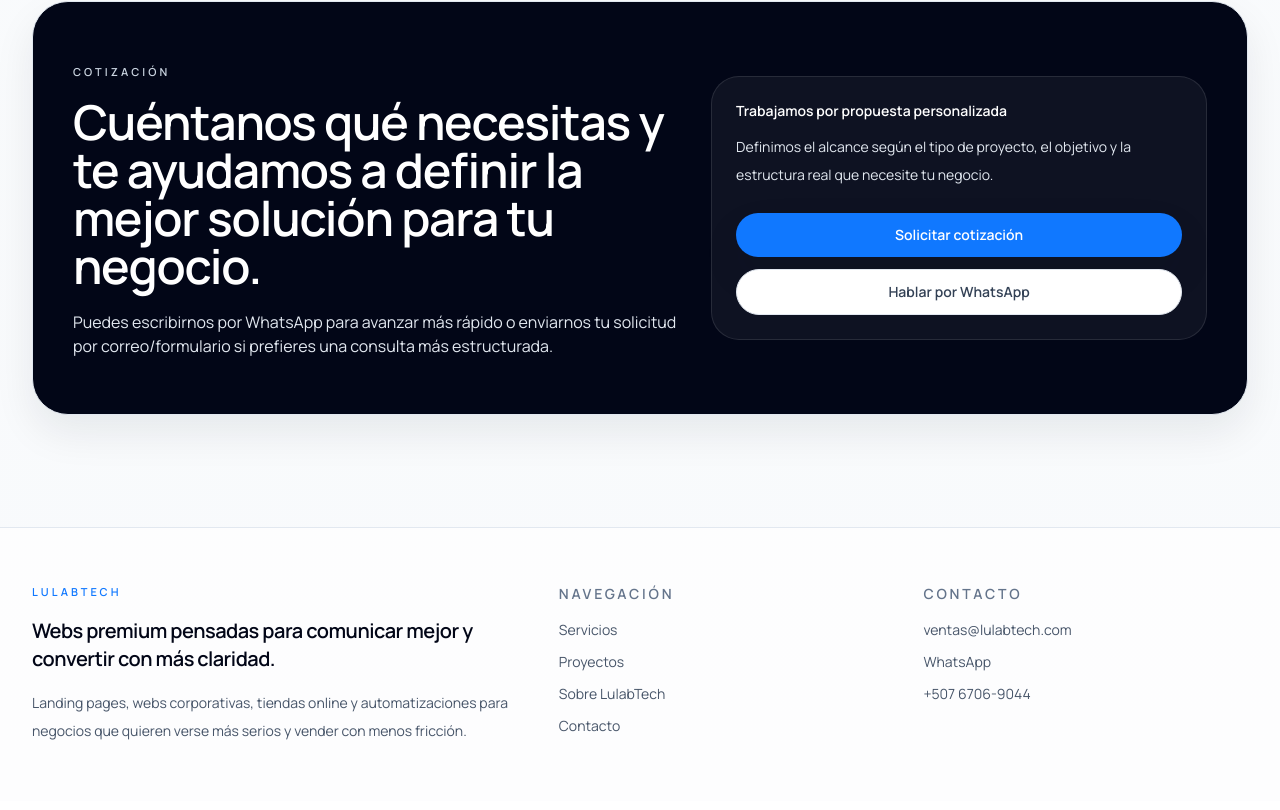
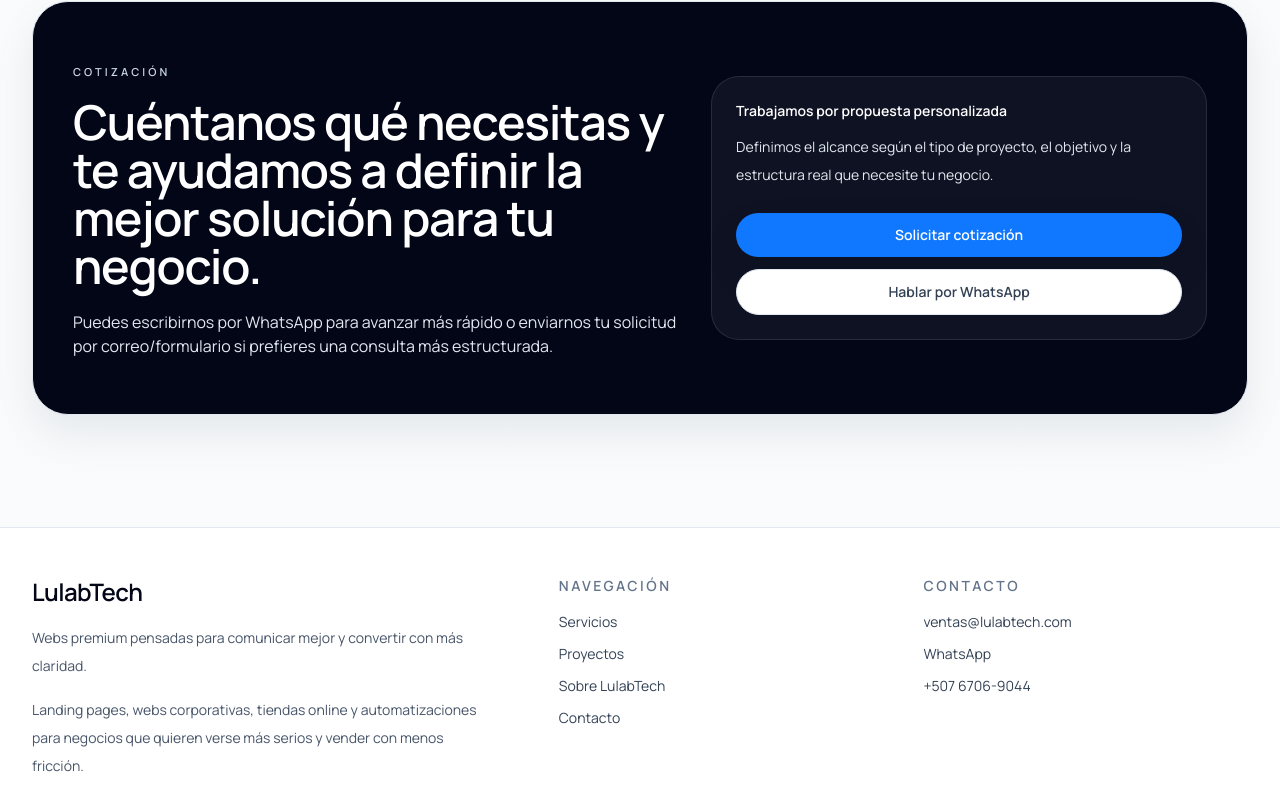
Before and after one commit to lulabtechnology/Lulabtech, a Next.js app: page / in a window 1280 px wide. Shown: the part 7416-8226 px from the top of the page. Built offline with nearby package versions, Linux system fonts and the light colour scheme.

Commit message:
Update SiteFooter.jsx

```diff
--- a/components/layout/SiteFooter.jsx
+++ b/components/layout/SiteFooter.jsx
@@ -1,34 +1,64 @@
 import Link from "next/link";
-import { contactEmail, contactPhone, buildWhatsappLink } from "@/lib/site";
 
 export default function SiteFooter() {
   return (
-    <footer className="border-t border-slate-200 bg-white/70">
-      <div className="shell grid gap-10 py-14 md:grid-cols-[1.2fr,0.8fr,0.8fr]">
+    <footer className="border-t border-slate-200 bg-white">
+      <div className="shell py-12">
+        <div className="grid gap-10 md:grid-cols-[1.2fr_0.8fr_0.8fr]">
           <div>
-          <p className="section-eyebrow">LulabTech</p>
-          <h3 className="mt-4 text-xl font-semibold tracking-tight text-slate-950">Webs premium pensadas para comunicar mejor y convertir con más claridad.</h3>
-          <p className="mt-4 max-w-lg text-sm leading-7 text-slate-600">
-            Landing pages, webs corporativas, tiendas online y automatizaciones para negocios que quieren verse más serios y vender con menos fricción.
+            <h3 className="text-2xl font-semibold text-slate-950">LulabTech</h3>
+            <p className="mt-4 max-w-md text-sm leading-7 text-slate-600">
+              Webs premium pensadas para comunicar mejor y convertir con más
+              claridad.
+            </p>
+            <p className="mt-4 max-w-md text-sm leading-7 text-slate-600">
+              Landing pages, webs corporativas, tiendas online y automatizaciones
+              para negocios que quieren verse más serios y vender con menos fricción.
             </p>
           </div>
 
           <div>
-          <h4 className="text-sm font-semibold uppercase tracking-[0.2em] text-slate-500">Navegación</h4>
-          <div className="mt-4 flex flex-col gap-3 text-sm text-slate-600">
-            <Link href="/servicios">Servicios</Link>
-            <Link href="/proyectos">Proyectos</Link>
-            <Link href="/sobre-lulabtech">Sobre LulabTech</Link>
-            <Link href="/contacto">Contacto</Link>
+            <h4 className="text-sm font-semibold uppercase tracking-[0.18em] text-slate-500">
+              Navegación
+            </h4>
+            <div className="mt-4 flex flex-col gap-3">
+              <Link href="/servicios" className="text-sm text-slate-700 hover:text-slate-950">
+                Servicios
+              </Link>
+              <Link href="/proyectos" className="text-sm text-slate-700 hover:text-slate-950">
+                Proyectos
+              </Link>
+              <Link
+                href="/sobre-lulabtech"
+                className="text-sm text-slate-700 hover:text-slate-950"
+              >
+                Sobre LulabTech
+              </Link>
+              <Link href="/contacto" className="text-sm text-slate-700 hover:text-slate-950">
+                Contacto
+              </Link>
             </div>
           </div>
 
           <div>
-          <h4 className="text-sm font-semibold uppercase tracking-[0.2em] text-slate-500">Contacto</h4>
-          <div className="mt-4 flex flex-col gap-3 text-sm text-slate-600">
-            <a href={`mailto:${contactEmail}`}>{contactEmail}</a>
-            <a href={buildWhatsappLink("Hola LulabTech, quiero conversar sobre mi proyecto.")} target="_blank" rel="noreferrer">WhatsApp</a>
-            <span>{contactPhone}</span>
+            <h4 className="text-sm font-semibold uppercase tracking-[0.18em] text-slate-500">
+              Contacto
+            </h4>
+            <div className="mt-4 flex flex-col gap-3">
+              <a
+                href="mailto:ventas@lulabtech.com"
+                className="text-sm text-slate-700 hover:text-slate-950"
+              >
+                ventas@lulabtech.com
+              </a>
+              <a
+                href="https://wa.me/50767069044?text=Hola%20LulabTech%2C%20quiero%20informaci%C3%B3n%20sobre%20un%20proyecto."
+                className="text-sm text-slate-700 hover:text-slate-950"
+              >
+                WhatsApp
+              </a>
+              <span className="text-sm text-slate-700">+507 6706-9044</span>
+            </div>
           </div>
         </div>
       </div>
```
Lines whose indentation alone changed are shown as unchanged.
